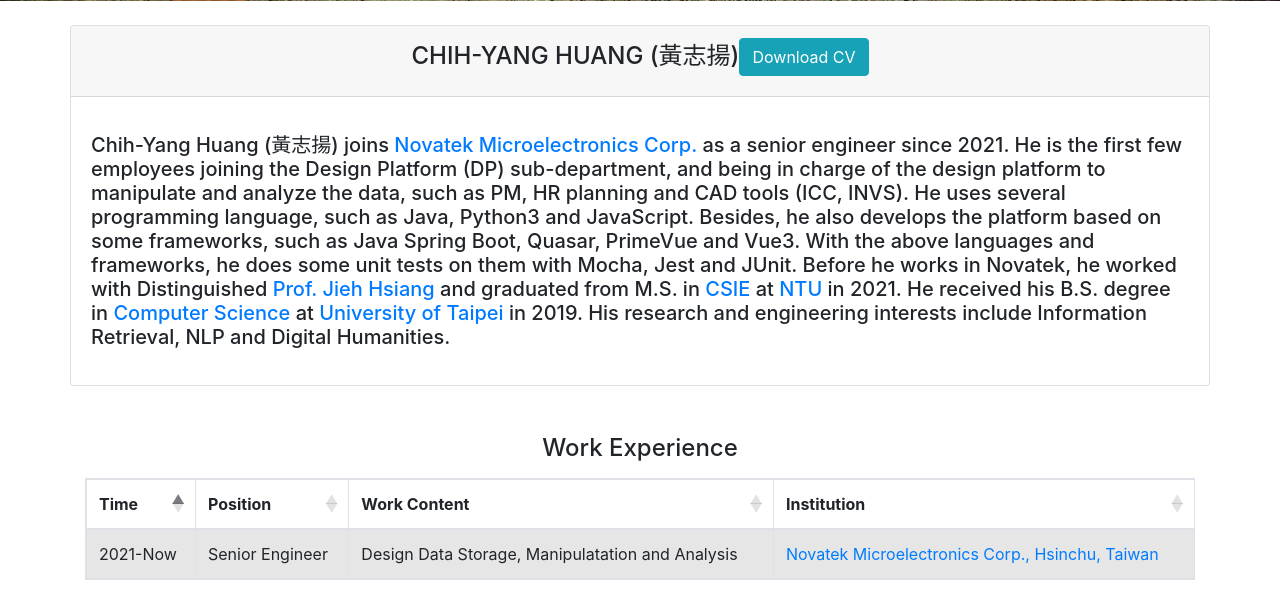
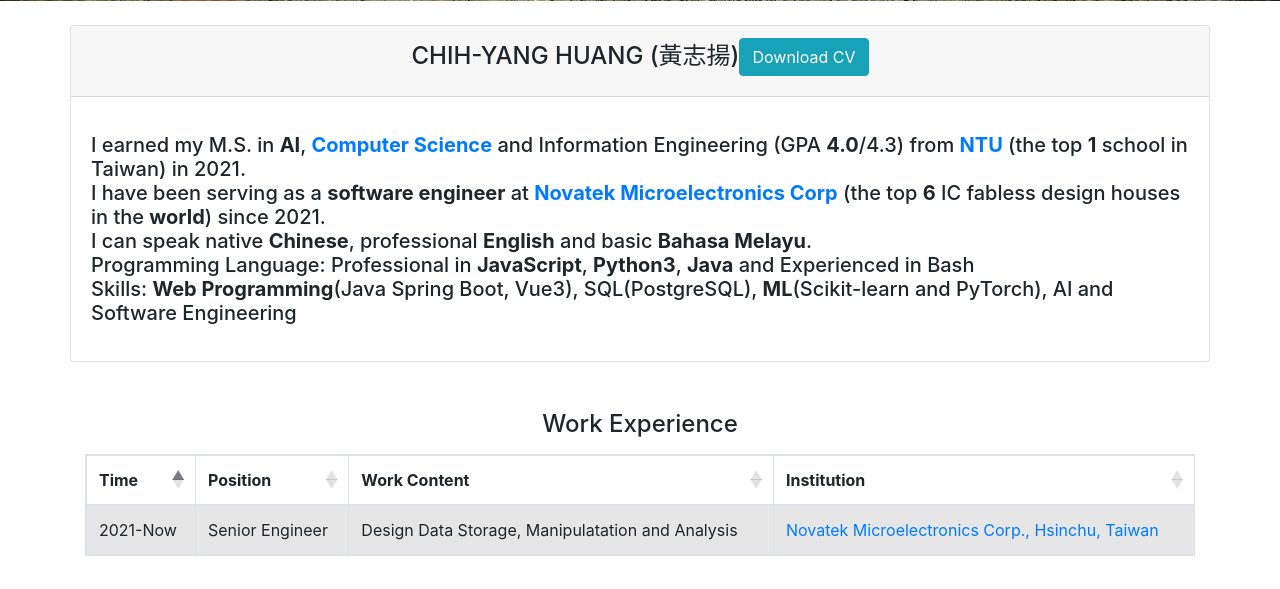
Before and after one commit to hcyuser/Website_Pages, a PHP site: page /index.html in a window 1280 px wide. Shown: the part 908-1497 px from the top of the page. Run offline with PHP 8.4, Linux system fonts and the light colour scheme; some libraries are stand-ins or nearby versions.

Commit message:
modify chart and general information

```diff
--- a/index.html
+++ b/index.html
@@ -218,11 +218,15 @@
         <div class="card-body">
           <p>
             <h5>
-            Chih-Yang Huang (黃志揚) joins <a href="https://www.novatek.com.tw">Novatek Microelectronics Corp.</a> as a senior engineer since 2021.
-            He is the first few employees joining the Design Platform (DP) sub-department, and being in charge of the design platform to manipulate and analyze the data, such as PM, HR planning and CAD tools (ICC, INVS). He uses several programming language, such as Java, Python3 and JavaScript. Besides, he also develops the platform based on some frameworks, such as Java Spring Boot, Quasar, PrimeVue and Vue3. With the above languages and frameworks, he does some unit tests on them with Mocha, Jest and JUnit.
-
-            Before he works in Novatek, he worked with Distinguished <a href="https://scholar.google.com/citations?user=Rxg0ObMAAAAJ&hl=zh-TW">Prof. Jieh Hsiang</a> and graduated from M.S. in <a href="https://www.csie.ntu.edu.tw">CSIE</a> at <a href="https://www.ntu.edu.tw">NTU</a> in 2021.
-            He received his B.S. degree in <a href="http://cs.utaipei.edu.tw/">Computer Science</a> at <a href="http://www.utaipei.edu.tw/">University of Taipei</a> in 2019. His research and engineering interests include Information Retrieval, NLP and Digital Humanities.
+              I earned my M.S. in <b>AI</b>, <b><a href="https://www.csie.ntu.edu.tw">Computer Science</a></b> and Information Engineering (GPA <b>4.0</b>/4.3) from <b><a href="https://www.ntu.edu.tw">NTU</a></b> (the top <b>1</b> school in Taiwan) in 2021.
+              <br>
+              I have been serving as a <b>software engineer</b> at <b><a href="https://www.novatek.com.tw">Novatek Microelectronics Corp</a></b> (the top <b>6</b> IC fabless design houses in the <b>world</b>) since 2021.
+              <br>
+              I can speak native <b>Chinese</b>, professional <b>English</b> and basic <b>Bahasa Melayu</b>.
+              <br>
+              Programming Language: Professional in <b>JavaScript</b>, <b>Python3</b>, <b>Java</b> and Experienced in Bash
+              <br>
+              Skills: <b>Web Programming</b>(Java Spring Boot, Vue3), SQL(PostgreSQL), <b>ML</b>(Scikit-learn and PyTorch), AI and Software Engineering
             </h5>
           </p>
         </div>
@@ -677,66 +681,56 @@
   <!-- Chart JS -->
   <script src="https://code.highcharts.com/highcharts.js"></script>
   <script src="https://code.highcharts.com/modules/exporting.js"></script>
+  <script src="https://code.highcharts.com/modules/accessibility.js"></script>
   <script type="text/javascript">
-
-          // Make monochrome colors
-          var pieColors = (function () {
-              var colors = [],
-                  base = Highcharts.getOptions().colors[0],i;
-
-              for (i = 0; i < 12; i += 1) {
-                  // Start out with a darkened base color (negative brighten), and end
-                  // up with a much brighter color
-                  colors.push(Highcharts.Color(base).brighten((i - 3) / 7).get());
-              }
-              return colors;
-          }());
 
           // Build the chart
           Highcharts.chart('chart', {
               chart: {
-                  plotBackgroundColor: null,
-                  plotBorderWidth: null,
-                  plotShadow: false,
                   type: 'pie'
               },
               title: {
-                  text: 'Tech Skills'
+                  text: ''
               },
               tooltip: {
-                  pointFormat: '{series.name}: <b>{point.percentage:.1f}%</b>'
+                  valueSuffix: '%'
               },
               plotOptions: {
-                  pie: {
+                  series: {
                       allowPointSelect: true,
                       cursor: 'pointer',
-                      colors: pieColors,
-                      dataLabels: {
+                      dataLabels: [{
                           enabled: true,
-                          format: '<b>{point.name}</b><br>{point.percentage:.1f} %',
-                          distance: -50,
+                          distance: 20
+                      }, {
+                          enabled: true,
+                          distance: -40,
+                          format: '{point.percentage:.1f}%',
+                          style: {
+                              fontSize: '1.2em',
+                              textOutline: 'none',
+                              opacity: 0.7
+                          },
                           filter: {
+                              operator: '>',
                               property: 'percentage',
-                              operator: '>',
-                              value: 4
+                              value: 10
                           }
-                      }
+                      }]
                   }
               },
-              series: [{
-                  name: 'Tech Skills',
-                  data: [
-                      { name: 'Java', y: 20 },
-                      { name: 'C/C++', y: 10 },
-                      { name: 'Shell Script', y: 30 },
-                      { name: 'Matlab', y:5 },
-                      { name: 'Python', y: 40 },
-                      { name: 'R', y: 5 },
-                      { name: 'Swift', y: 5 },
-                      { name: 'JavaScript', y: 40 },
-                      { name: 'PHP', y: 15 }
-                  ]
-              }]
+              series: [
+                  {
+                      name: 'Percentage',
+                      colorByPoint: true,
+                      data: [
+                        { name: 'Java', y: 30 },
+                        { name: 'Shell Script', y: 10 },
+                        { name: 'Python', y: 20 },
+                        { name: 'JavaScript', y: 40 }
+                      ]
+                  }
+              ]
           });
     </script>
 </body>
```
Also changed, not shown: index.php (+39 -45 lines).
